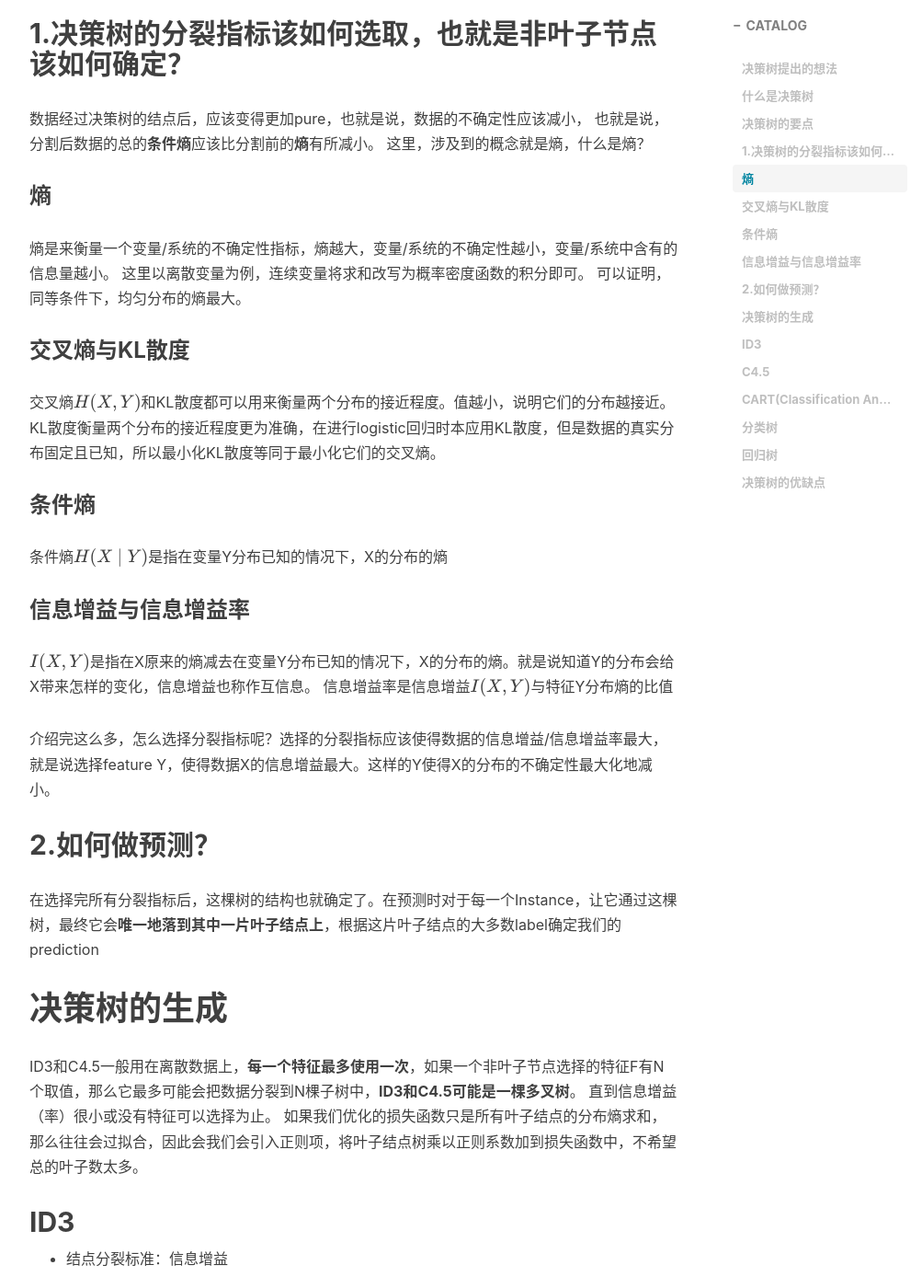
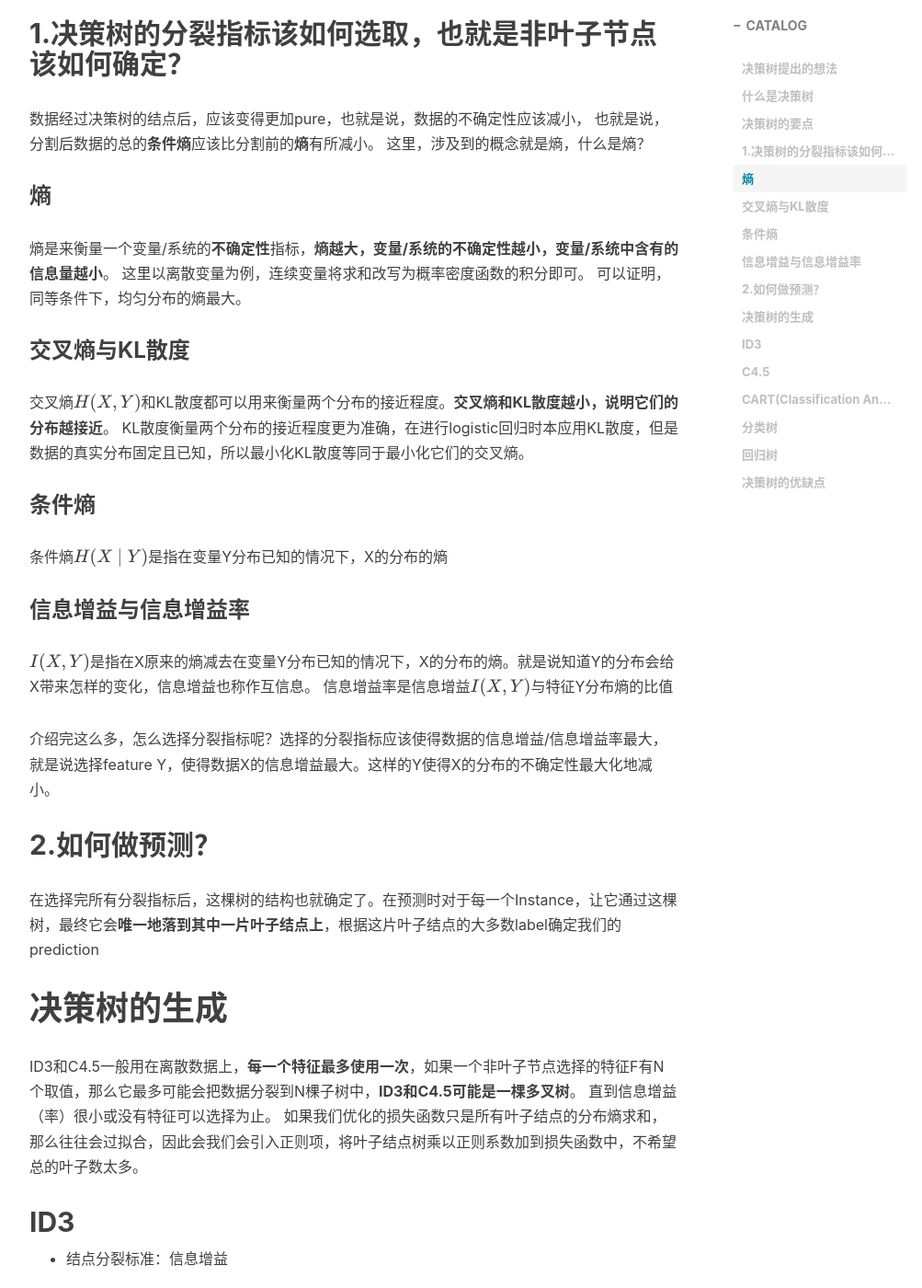
Before and after one commit to BishengSJTU/BishengSJTU.github.io, a Jekyll site: the page built from _posts/2018-12-08-决策树总结.md, in a window 1280 px wide and 1400 px high, scrolled down 1378 px. Shown: the whole window at 92% size, without its empty margins (233-1236 px from the left). Built offline with Jekyll 4.4.1, drawn with Linux system fonts in a browser that asks for light colours; nearby versions of some CDN libraries; formulas are drawn with MathJax 3; comment, search, counter and statistics services are not loaded; some of the changed text lies outside the part shown.

Commit message:
2018-12-08

```diff
--- a/_posts/2018-12-08-决策树总结.md
+++ b/_posts/2018-12-08-决策树总结.md
@@ -41,11 +41,11 @@ tags:
 这里，涉及到的概念就是熵，什么是熵？
 
 ### 熵
-熵是来衡量一个变量/系统的不确定性指标，熵越大，变量/系统的不确定性越小，变量/系统中含有的信息量越小。
+熵是来衡量一个变量/系统的**不确定性**指标，**熵越大，变量/系统的不确定性越小，变量/系统中含有的信息量越小**。
 这里以离散变量为例，连续变量将求和改写为概率密度函数的积分即可。
 可以证明，同等条件下，均匀分布的熵最大。
 ### 交叉熵与KL散度
-交叉熵$$H(X,Y)$$和KL散度都可以用来衡量两个分布的接近程度。值越小，说明它们的分布越接近。
+交叉熵$$H(X,Y)$$和KL散度都可以用来衡量两个分布的接近程度。**交叉熵和KL散度越小，说明它们的分布越接近**。
 KL散度衡量两个分布的接近程度更为准确，在进行logistic回归时本应用KL散度，但是数据的真实分布固定且已知，所以最小化KL散度等同于最小化它们的交叉熵。
 ### 条件熵
 条件熵$$H(X\mid{Y})$$是指在变量Y分布已知的情况下，X的分布的熵
```
Also changed, not shown: other parts of _posts/2018-12-08-决策树总结.md (+1 -1 lines), _posts/2018-12-08-Ensemble Learning总结.md (+3 -1 lines).
